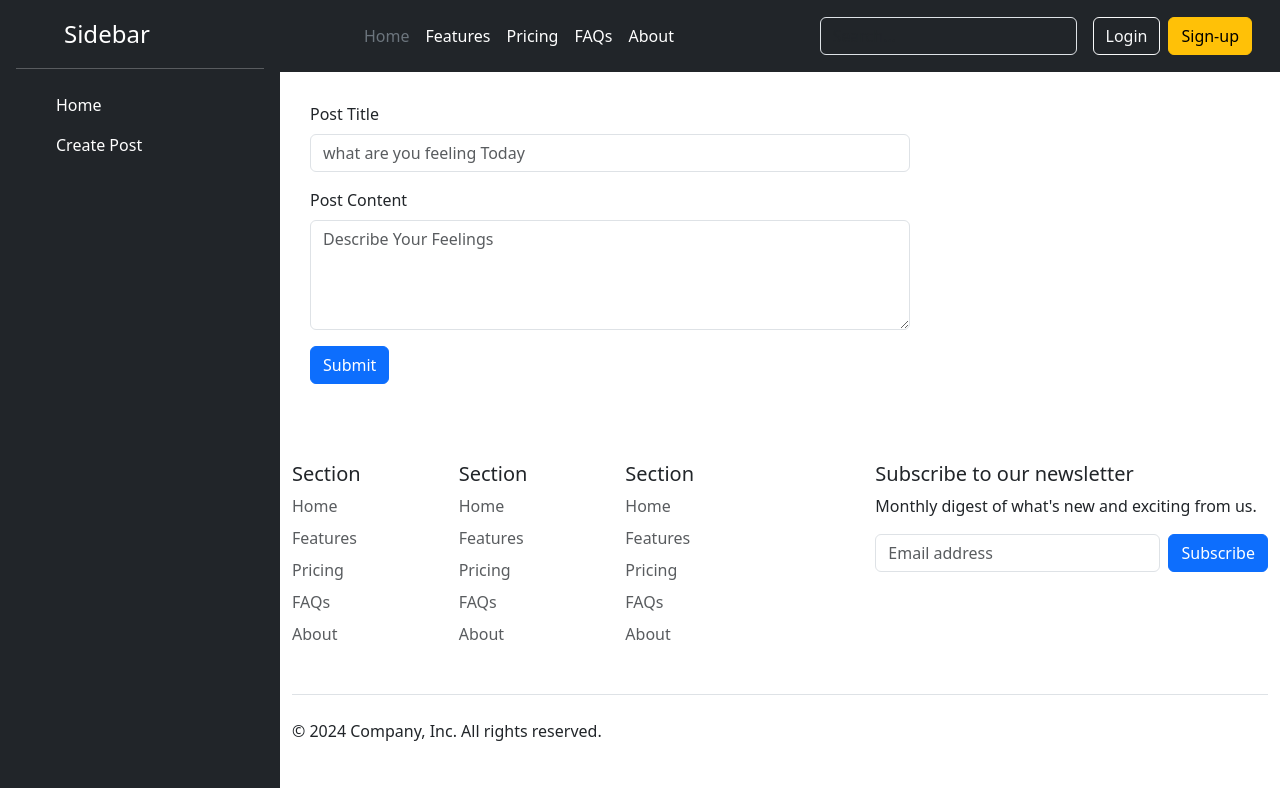
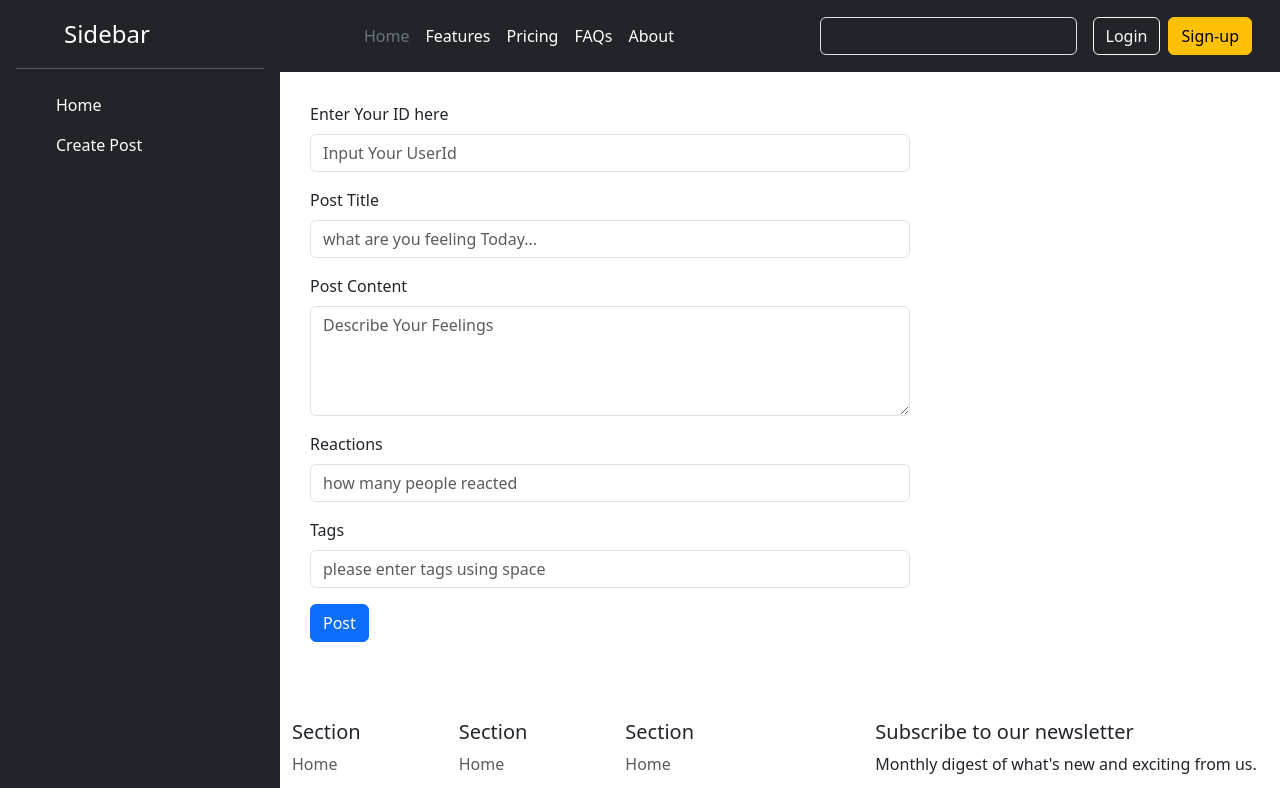
Before and after one commit to minhaz1172/ReactProject, a React (Vite) app in the folder Social- Media/Social Media/: page / in a window 1280 px wide. Shown: the top 788 px of the page. Built offline with nearby package versions, Linux system fonts and the light colour scheme.

Commit message:
add post methods value is received by createpost.jsx

```diff
--- a/Social- Media/Social Media/src/Components/Create Post.jsx
+++ b/Social- Media/Social Media/src/Components/Create Post.jsx
@@ -1,24 +1,62 @@
-import React from 'react'
+import React, { useContext, useRef } from 'react'
+import { Postlist as Postlistdata } from '../store/postliststore'
 
 function CreatePost() {
+  const { addPost } = useContext(Postlistdata);
+  const userIDref = useRef();
+  const postTitleref = useRef();
+  const postContentref = useRef();
+  const reactionsref = useRef();
+  const tagsref = useRef();
+
+  const handlesubmit = (event) => {
+    event.preventDefault();// Prevents the form from refreshing the page
+
+    const userID = userIDref.current.value;
+    const postTitle = postTitleref.current.value;
+    const postContent = postContentref.current.value;
+    const reactions = reactionsref.current.value;
+    const tags = tagsref.current.value.split(' ');//split convert tags 'which are spaced' to array
+    addPost(userID, postTitle, postContent, reactions, tags);
+  }
   return (
-    <form className='form-content'>
+
+    <form className='form-content' onSubmit={handlesubmit} >
+
+      <div className="mb-3">
+        <label htmlFor="user-id" className="form-label">Enter Your ID here</label>
+        <input type="text" ref={userIDref} className="form-control" id="user-id" placeholder='Input Your UserId' />
+
+      </div>
+
       <div className="mb-3">
         <label htmlFor="title" className="form-label">Post Title</label>
-        <input type="text" className="form-control" id="title" placeholder='what are you feeling Today' />
+        <input type="text" className="form-control" id="title"
+          ref={postTitleref} placeholder='what are you feeling Today...' />
 
       </div>
       <div className="mb-3">
         <label htmlFor="body" className="form-label">Post Content</label>
 
         <div class="">
-          <textarea class="form-control" placeholder="Describe Your Feelings" id="floatingTextarea" rows="4"></textarea> {/*here row=4 will bigger the size of textarea */}
+          <textarea className="form-control" placeholder="Describe Your Feelings" ref={postContentref} id="floatingTextarea" rows="4"></textarea> {/*here row=4 will bigger the size of textarea */}
 
         </div>
       </div>
-      <button type="submit" className="btn btn-primary">Submit</button>
-    </form>
+
+      <div className="mb-3">
+        <label htmlFor="reactions" className="form-label">Reactions</label>
+        <input type="text" ref={reactionsref} className="form-control" id="reactions" placeholder='how many people reacted' />
+      </div>
+      <div className="mb-3">
+        <label htmlFor="tags" className="form-label">Tags</label>
+        <input type="text" ref={tagsref} className="form-control" id="tags" placeholder='please enter tags using space' />
+      </div>
+
+
+      <button type="submit" className="btn btn-primary">Post</button>
+    </form >
   )
 }
 
-export default CreatePost
+export default CreatePost;
--- a/Social- Media/Social Media/src/store/postliststore.jsx
+++ b/Social- Media/Social Media/src/store/postliststore.jsx
@@ -21,15 +21,19 @@ const postlistReducer = (currentPostlist, action) => {
 
 const PostlistProvider = ({ children }) => {
   const [createPostlist, dispatchList] = useReducer(postlistReducer, DefaultPostList)
-  const addPost = () => { };
+  const addPost = (userID, postTitle, postContent, reactions, tags) => {
+    console.log(`${userID},${postTitle},${postContent},${reactions},${tags}`);
+
+
+  };
   const deletePost = (postID) => {
     console.log(`called for post to delete: ${postID}`);
     dispatchList(
       {
         type: "DeletePost",
-        payload: (
+        payload:
           { postID }   //  payload refers to the additional data that is sent along with an action to the reducer. The payload contains the information needed by the reducer to update the state appropriately.
-        )
+
       }
     )
   };
```
